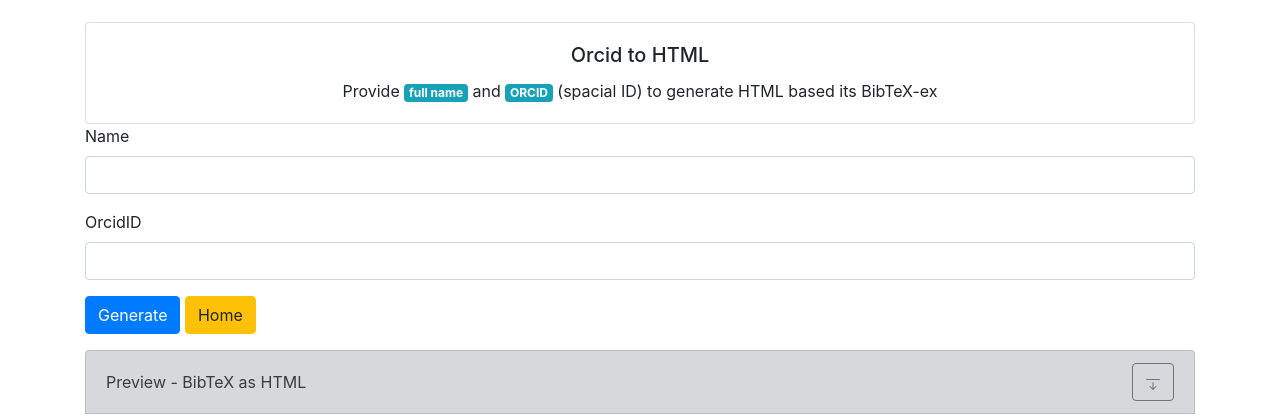
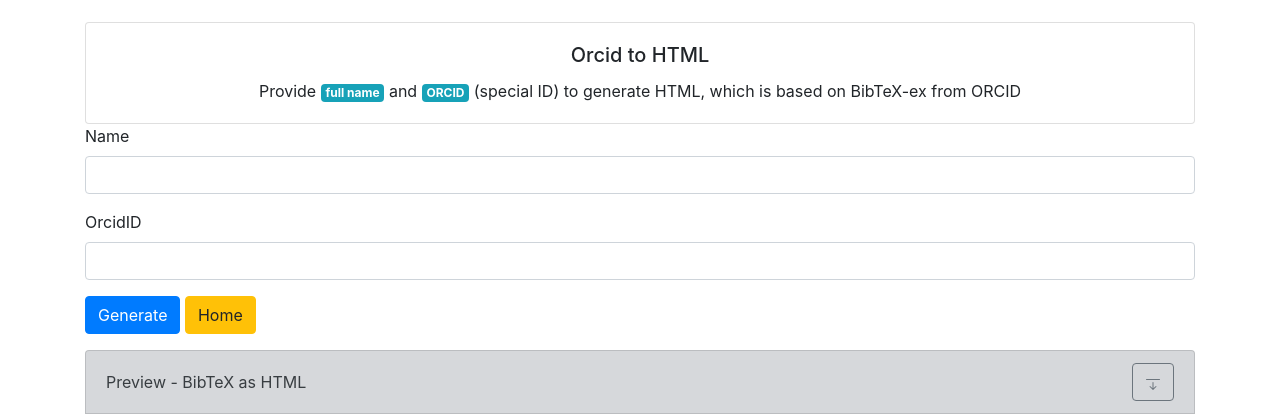
Before and after one commit to vdmitriyev/orcidtohtml, a Flask app: page /orcid2html in a window 1280 px wide. Shown: the part 58-478 px from the top of the page. Run offline with Flask 2, Linux system fonts and the light colour scheme; parts of the project's set-up code (start-up, migrations or seed data) failed here and were passed over; some libraries are stand-ins or nearby versions.

Commit message:
FIX: Typos in text

```diff
--- a/app/templates/orcid2html.html
+++ b/app/templates/orcid2html.html
@@ -6,7 +6,7 @@
 		<div class="card text-center">
           <div class="card-body">
             <h5 class="card-title">Orcid to HTML</h5>
-			<p class="card-text">Provide <span class="badge badge-info">full name</span> and <span class="badge badge-info">ORCID</span> (spacial ID) to generate HTML based its BibTeX-ex</p>
+			<p class="card-text">Provide <span class="badge badge-info">full name</span> and <span class="badge badge-info">ORCID</span> (special ID) to generate HTML, which is based on BibTeX-ex from ORCID</p>
           </div>
         </div>
 
```
